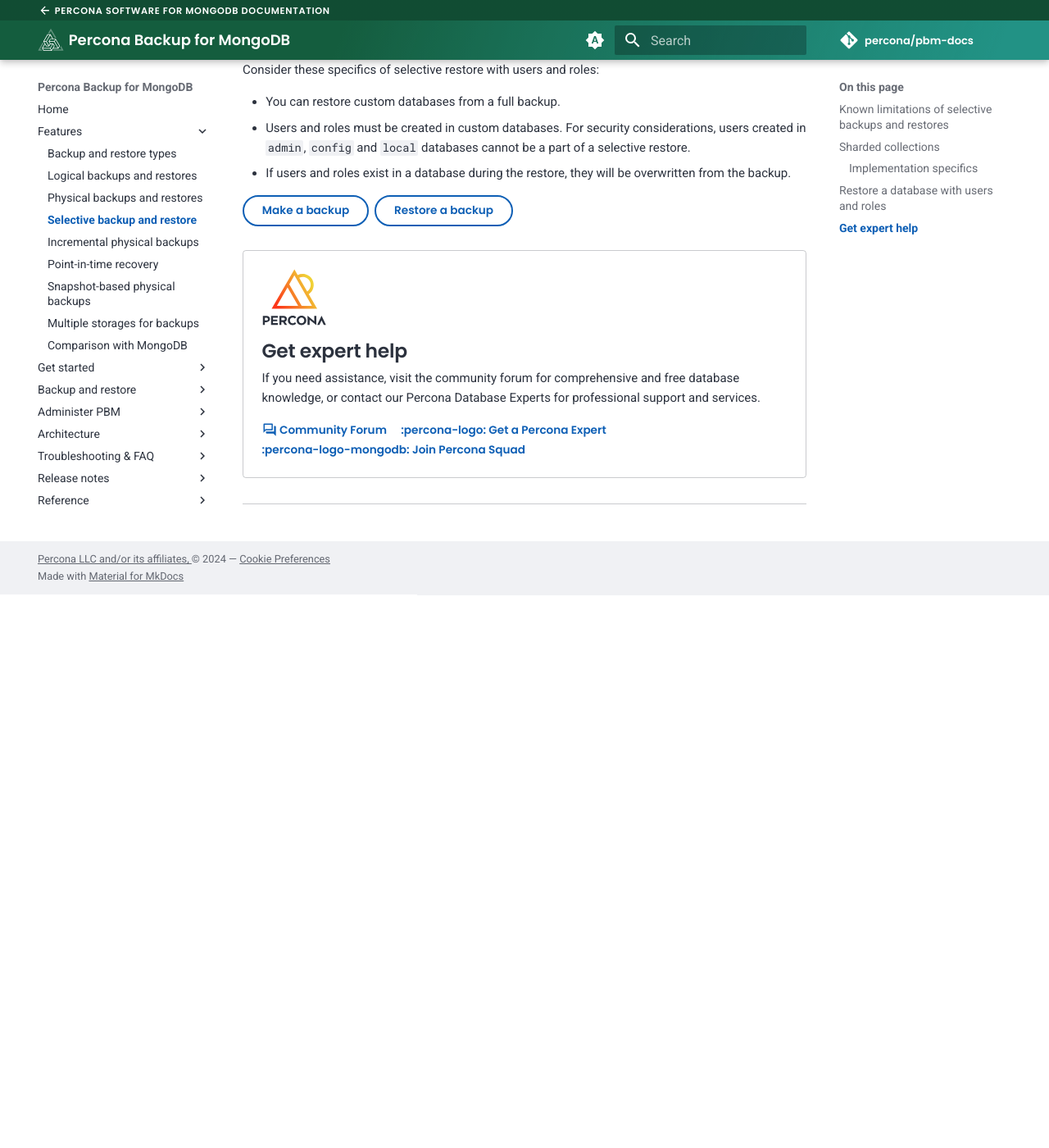
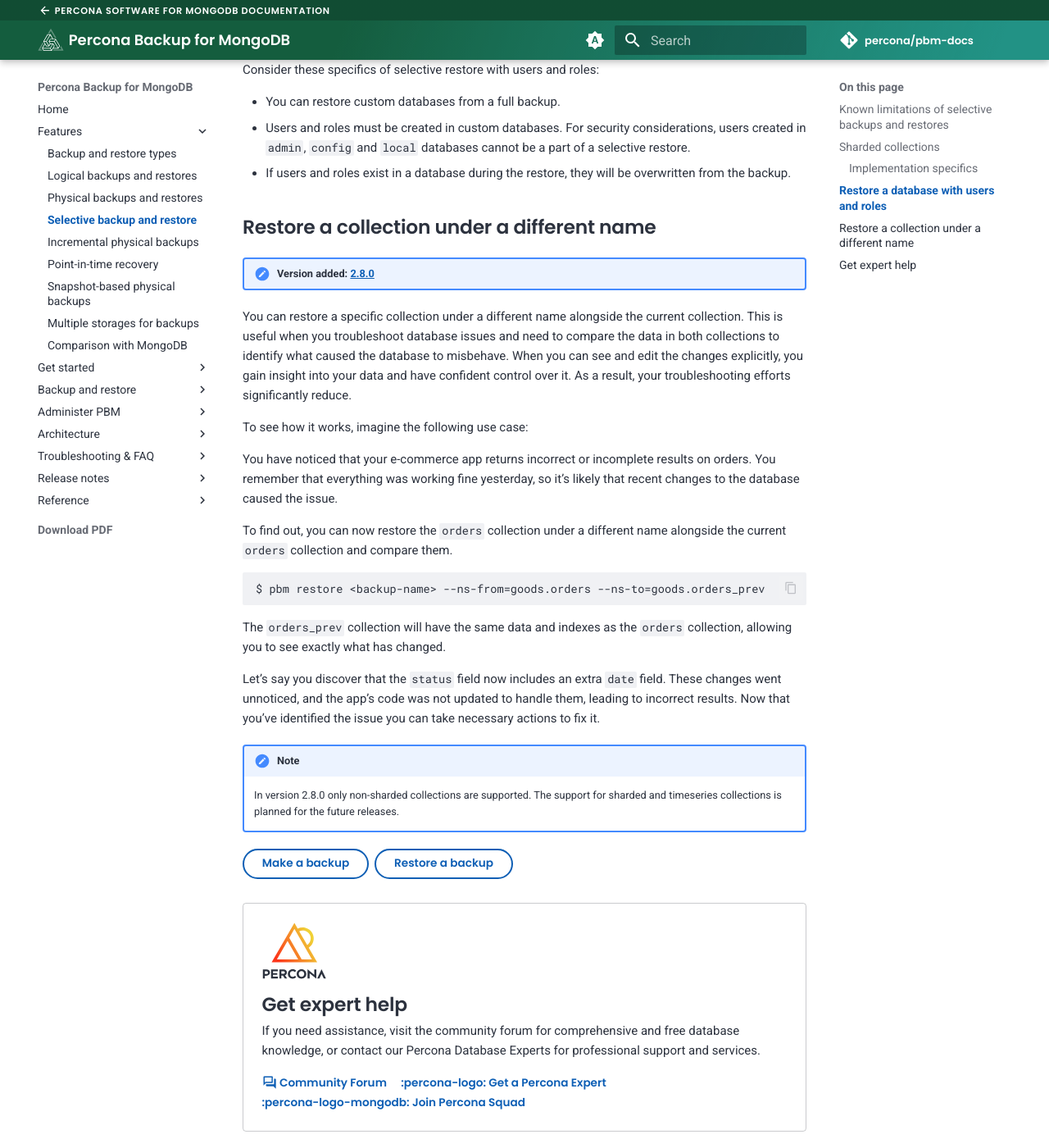
Before and after one commit to percona/pbm-docs, an MkDocs documentation site: the page built from docs/features/selective-backup.md, in a window 1280 px wide and 1400 px high, scrolled down 2123 px. Shown: the whole window at 82% size. Built offline with MkDocs 1.6.1 and Material for MkDocs 9.7.7, drawn with Linux system fonts in a browser that asks for light colours; nearby versions of some CDN libraries; comment, search, counter and statistics services are not loaded; before the commit the page ends 2848 px from its top, so only the background shows below that.

Commit message:
PBM-1427 Documented how to clone collections
modified:   docs/features/selective-backup.md
	modified:   docs/reference/pbm-commands.md
	modified:   docs/usage/restore.md

````diff
--- a/docs/features/selective-backup.md
+++ b/docs/features/selective-backup.md
@@ -59,6 +59,30 @@
 * Users and roles must be created in custom databases. For security considerations, users created in `admin`, `config` and `local` databases cannot be a part of a selective restore.
 * If users and roles exist in a database during the restore, they will be overwritten from the backup.
 
+## Restore a collection under a different name
+
+!!! admonition "Version added: [2.8.0](../release-notes/2.8.0.md)"
+
+You can restore a specific collection under a different name alongside the current collection. This is useful when you troubleshoot database issues and need to compare the data in both collections to identify what caused the database to misbehave. When you can see and edit the changes explicitly, you gain insight into your data and have confident control over it. As a result,  your troubleshooting efforts significantly reduce.
+
+To see how it works, imagine the following use case:
+
+You have noticed that your e-commerce app returns incorrect or incomplete results on orders. You remember that everything was working fine yesterday, so it’s likely that recent changes to the database caused the issue.
+
+To find out, you can now restore the `orders` collection under a different name alongside the current `orders` collection and compare them.
+
+```{.bash data-prompt="$"}
+$ pbm restore <backup-name> --ns-from=goods.orders --ns-to=goods.orders_prev
+```
+
+The `orders_prev` collection will have the same data and indexes as the `orders` collection, allowing you to see exactly what has changed.
+
+Let’s say you discover that the `status` field now includes an extra `date` field. These changes went unnoticed, and the app’s code was not updated to handle them, leading to incorrect results. Now that you’ve identified the issue you can take necessary actions to fix it.
+
+!!! note
+
+    In version 2.8.0 only non-sharded collections are supported. The support for sharded and timeseries collections is planned for the future releases.
+
 
 [Make a backup](../usage/start-backup.md){ .md-button .md-button }
 [Restore a backup](../usage/restore.md){ .md-button .md-button }
````
Also changed, not shown: docs/reference/pbm-commands.md (+2 -0 lines), docs/usage/restore.md (+15 -0 lines).
